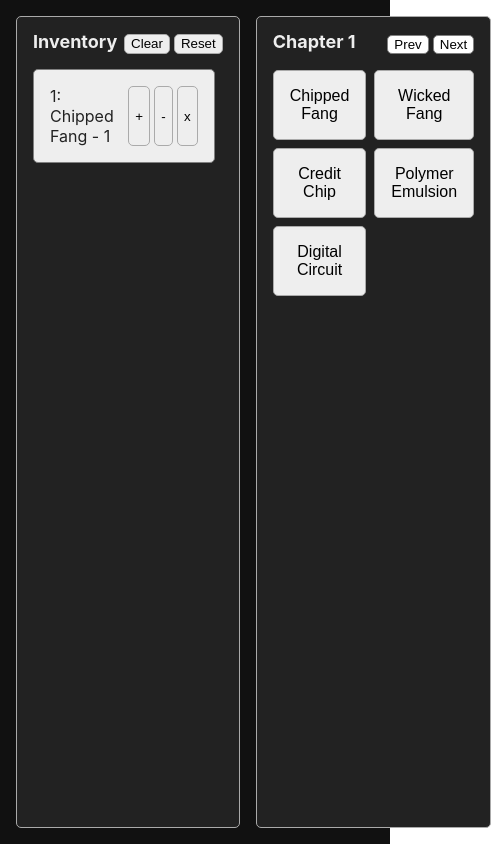
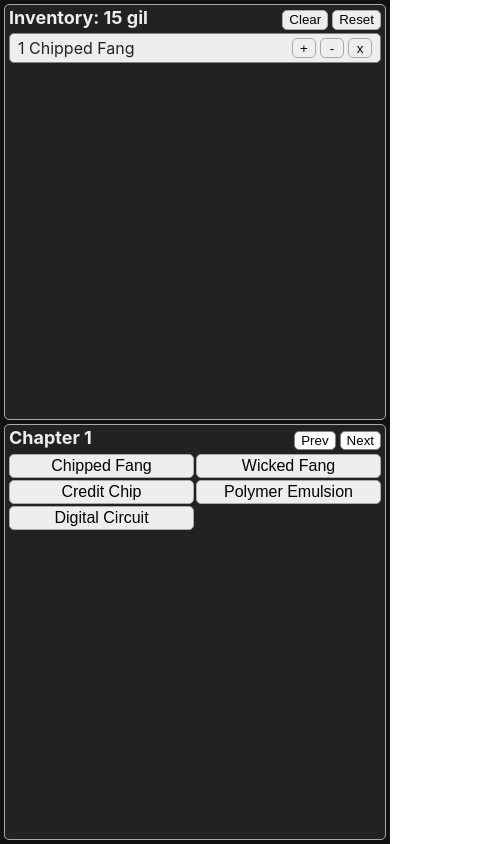
Before and after one commit to ak505188/FF13-Inventory-Tracker, a React (Create React App) app: page / in a window 390 px wide. Both pictures are taken after a click on the button "Chipped Fang". Shown: the whole page, 491 px wide, since content can reach past the window. Built offline with nearby package versions, Linux system fonts and the light colour scheme.

Commit message:
Add gil tracking, better mobile

```diff
--- a/src/components/Component/Component.scss
+++ b/src/components/Component/Component.scss
@@ -1,3 +1,4 @@
+div.component.container {
   ul.component-selection {
     display: grid;
     grid-template-columns: repeat(2, 1fr);
@@ -7,12 +8,31 @@ ul.component-selection {
 
     li {
       width: 100%;
+      text-wrap: nowrap;
+      text-overflow: ellipsis;
+      overflow: hidden;
 
       button {
         width: 100%;
         padding: 1rem;
         font-size: 1rem;
         background: var(--color-primary);
+        text-wrap: nowrap;
+        text-overflow: ellipsis;
+        overflow: hidden;
       }
     }
   }
+  @media (max-width: 800px) {
+    padding: .25rem;
+    ul.component-selection {
+      margin: .25rem 0;
+      gap: .125rem;
+      li {
+        button {
+          padding: .125rem;
+        }
+      }
+    }
+  }
+}
--- a/src/components/Inventory/Inventory.js
+++ b/src/components/Inventory/Inventory.js
@@ -9,6 +9,7 @@ import './Inventory.scss';
 
 const Inventory = () => {
   const inventory = useSelector(state => state.inventory.value);
+  const gil = useSelector(state => state.inventory.gil);
   const dispatch = useDispatch();
   const moveCard = useCallback(({ from, to }) => dispatch(move({ from, to })), [dispatch])
   const clear = () => dispatch(resetInventory())
@@ -33,7 +34,7 @@ const Inventory = () => {
   return (
     <div className="inventory container">
       <header>
-        <h2>Inventory
+        <h2>Inventory: {gil} gil
           <span>
             <Button onClick={clear}>Clear</Button>
             <Button onClick={reset}>Reset</Button>
@@ -116,7 +117,7 @@ const InventoryItem = (props) => {
 
   return (
     <li ref={ref} style={{ style }} draggable={true} data-handler-id={handlerId}>
-      <span>{index+1}: {item.name} - {item.amount}</span>
+      <span>{item.amount} {item.name}</span>
       <Button onClick={add}>+</Button>
       <Button onClick={subtract}>-</Button>
       <Button onClick={remove}>x</Button>
--- a/src/components/Inventory/Inventory.scss
+++ b/src/components/Inventory/Inventory.scss
@@ -1,4 +1,5 @@
 div.inventory {
+  overflow: hidden;
   header {
     h2 {
       display: flex;
@@ -15,12 +16,23 @@ div.inventory {
   }
 
   ol {
+    // https://css-tricks.com/an-auto-filling-css-grid-with-max-columns/
+    --grid-layout-gap: .5rem;
+    --grid-column-count: 2;
+    --grid-item-min-width: 200px;
+
+    // Calculated values.
+    --gap-count: calc(var(--grid-column-count) - 1);
+    --total-gap-width: calc(var(--gap-count) * var(--grid-layout-gap));
+    --grid-item-max-width: calc((100% - var(--total-gap-width)) / var(--grid-column-count));
+
     display: grid;
-    grid-template-columns: repeat(2, 1fr);
-    counter-reset: inventory-counter;
+    grid-template-columns: repeat(auto-fill, minmax(max(var(--grid-item-min-width), var(--grid-item-max-width)), 1fr));
+    grid-gap: var(--grid-layout-gap);
     padding: 0;
-    gap: 0.5rem;
     list-style: none;
+    overflow-y: scroll;
+
     li {
       background: var(--color-primary);
       color: var(--color-surface);
@@ -33,6 +45,9 @@ div.inventory {
 
       span {
         margin-right: auto;
+        overflow: hidden;
+        text-wrap: nowrap;
+        text-overflow: ellipsis;
       }
 
       button {
@@ -40,5 +55,18 @@ div.inventory {
         margin-left: .25rem;
       }
     }
+
+  }
+
+  @media (max-width: 800px) {
+    padding: .25rem;
+    ol {
+      --grid-layout-gap: .125rem;
+      margin: .25rem 0;
+
+      li {
+        padding: .25rem .5rem;
+      }
+    }
   }
 }
--- a/src/components/Layout/Layout.scss
+++ b/src/components/Layout/Layout.scss
@@ -10,8 +10,8 @@
 div.App {
   background: #111111;
   color: var(--color-primary);
-  min-width: 100vw;
-  min-height: 100vh;
+  width: 100vw;
+  height: 100vh;
   font-size: 16px;
   display: flex;
 }
@@ -21,6 +21,12 @@ div.app {
   width: 100%;
   gap: 1rem;
   padding: 1rem;
+
+  @media (max-width: 640px) {
+    flex-direction: column;
+    gap: .25rem;
+    padding: .25rem;
+  }
 }
 
 button {
--- /dev/null
+++ b/src/lib/items.js
@@ -0,0 +1,36 @@
+import { COMPONENTS } from './enums';
+
+const itemGilValues = {
+  [COMPONENTS.CREDIT_CHIP]: 500,
+  [COMPONENTS.WICKED_FANG]: 40,
+  [COMPONENTS.POLYMER_EMULSION]: 100,
+  [COMPONENTS.DIGITAL_CIRCUIT]: 230,
+  [COMPONENTS.CHIPPED_FANG]: 15,
+  [COMPONENTS.TORN_LEATHER]: 15,
+  [COMPONENTS.THICKENED_HIDE]: 40,
+  [COMPONENTS.CIETH_TEAR]: 15,
+  [COMPONENTS.TEAR_OF_FRUSTRATION]: 40,
+  [COMPONENTS.BEGRIMED_CLAW]: 15,
+  [COMPONENTS.BESTIAL_CLAW]: 40,
+  [COMPONENTS.PARAFFIN_OIL]: 160,
+  [COMPONENTS.SPARK_PLUG]: 160,
+  [COMPONENTS.PASSIVE_DETECTOR]: 420,
+  [COMPONENTS.SHATTERED_BONE]: 15,
+  [COMPONENTS.STURDY_BONE]: 40,
+  [COMPONENTS.ELECTROLYTIC_CAPACITOR]: 160,
+  [COMPONENTS.CERAMIC_ARMOR]: 330,
+  [COMPONENTS.BOMB_ASHES]: 90,
+  [COMPONENTS.BOMB_FRAGMENT]: 215,
+  [COMPONENTS.GUMMY_OIL]: 15,
+  [COMPONENTS.FRAGRANT_OIL]: 40,
+  [COMPONENTS.TURBOJET]: 420,
+  [COMPONENTS.SUPERCONDUCTOR]: 420,
+  [COMPONENTS.INCENTIVE_CHIP]: 2500,
+  [COMPONENTS.ABOMINABLE_WING]: 75,
+  [COMPONENTS.URANINITE]: 5000,
+  [COMPONENTS.GYROSCOPE]: 330,
+  [COMPONENTS.PIEZOELECTRIC_ELEMENT]: 420,
+  [COMPONENTS.SILICONE_OIL]: 320
+}
+
+export const getComponentGilValue = item_name => itemGilValues[item_name]
--- a/src/store/inventory.js
+++ b/src/store/inventory.js
@@ -1,13 +1,16 @@
 import { createSlice } from '@reduxjs/toolkit'
+import { getComponentGilValue } from '../lib/items';
 
 export const inventorySlice = createSlice({
   name: 'inventory',
   initialState: {
-    value: []
+    value: [],
+    gil: 0,
   },
   reducers: {
     add: (state, action) => {
       state.value = addItem(state.value, action.payload.name, action.payload.amount);
+      state.gil = calcInventoryGilValue(state.value)
     },
     move: (state, action) => {
       const { from, to } = action.payload;
@@ -30,12 +33,15 @@ export const inventorySlice = createSlice({
     },
     remove: (state, action) => {
       state.value = removeItem(state.value, action.payload.name);
+      state.gil = calcInventoryGilValue(state.value)
     },
     reset: state => {
       state.value = [];
+      state.gil = 0;
     },
     subtract: (state, action) => {
       state.value = subtractItem(state.value, action.payload.name, action.payload.amount);
+      state.gil = calcInventoryGilValue(state.value)
     },
   }
 })
@@ -93,6 +99,17 @@ const removeItem = (inventory, name) => {
   ]
 }
 
+const calcInventoryGilValue = (inventory) => {
+  const gil_value = inventory.reduce((gil, item) => {
+    if (item == null) return gil;
+    const { name, amount } = item;
+    const item_gil_value = getComponentGilValue(name) * amount;
+    if (item_gil_value) gil += item_gil_value
+    return gil;
+  }, 0)
+  return gil_value;
+}
+
 // Action creators are generated for each case reducer function
 export const { add, move, remove, reset, subtract } = inventorySlice.actions
 
```
Lines whose indentation alone changed are shown as unchanged.
